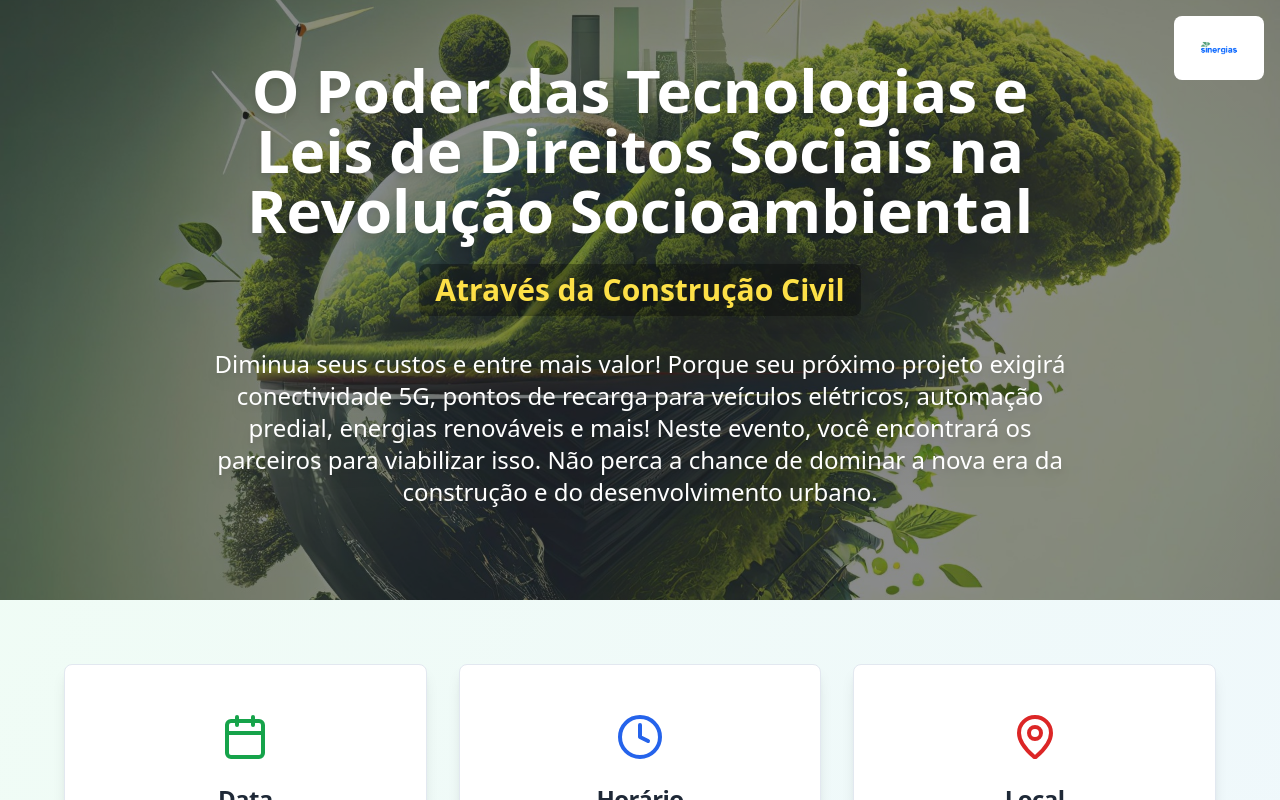
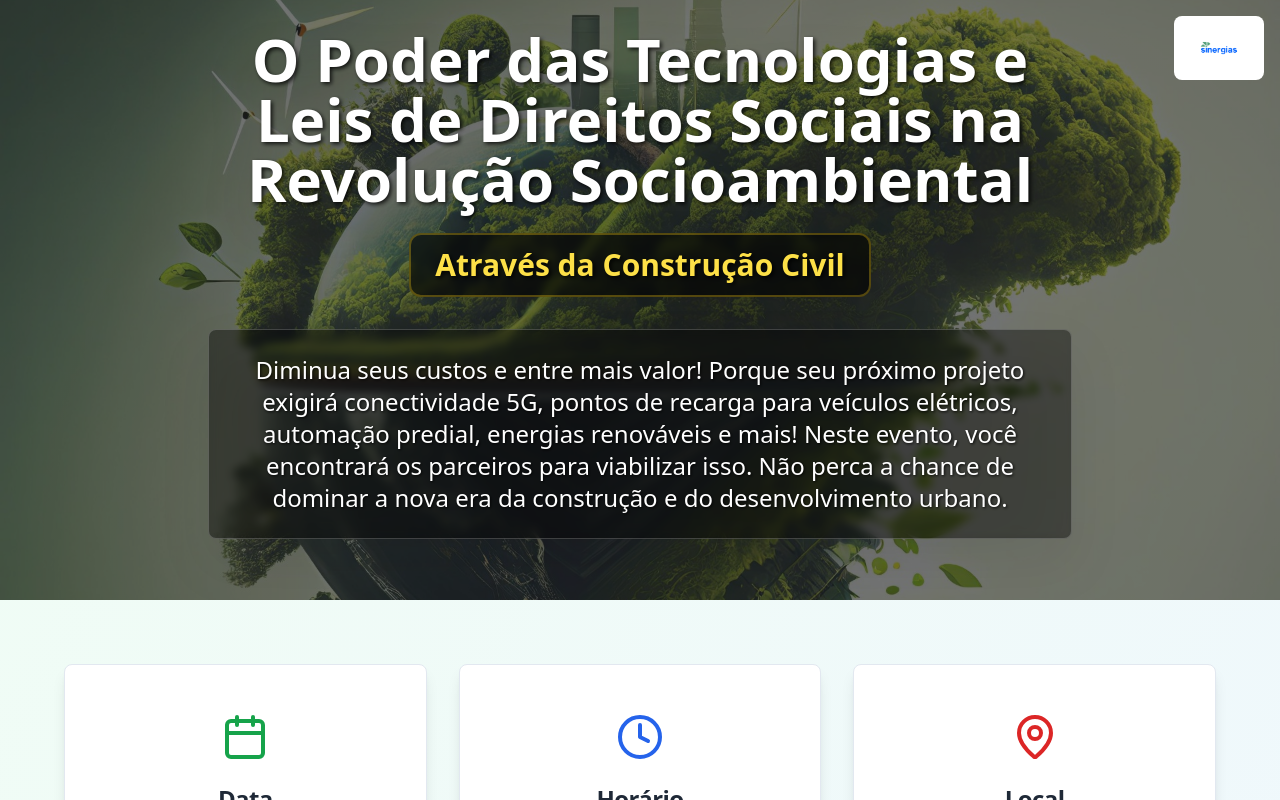
Before and after one commit to Cerebrum-Digitalis/eco-build-summit-2025-12, a React (Vite) app: page / in a window 1280 px wide. Shown: the top 800 px of the page. Built offline with nearby package versions, Linux system fonts and the light colour scheme.

Commit message:
feat: Improve text contrast
Increase text contrast with the background image.

```diff
--- a/src/pages/Index.tsx
+++ b/src/pages/Index.tsx
@@ -50,17 +50,17 @@ const Index = () => {
               backgroundPosition: 'center 25%'
             }}
           >
-            <div className="absolute inset-0 bg-black/50"></div>
+            <div className="absolute inset-0 bg-black/60"></div>
           </div>
 
-          <div className="relative z-10 text-center text-white px-4 max-w-4xl mx-auto">
-            <h1 className="text-4xl md:text-6xl font-bold mb-6 leading-tight drop-shadow-lg">
+          <div className="relative z-20 text-center text-white px-4 max-w-4xl mx-auto">
+            <h1 className="text-4xl md:text-6xl font-bold mb-6 leading-tight text-white drop-shadow-2xl [text-shadow:_2px_2px_4px_rgb(0_0_0_/_80%)] stroke-black stroke-2">
               O Poder das Tecnologias e Leis de Direitos Sociais na Revolução Socioambiental
             </h1>
-            <h2 className="text-2xl md:text-3xl font-semibold mb-8 text-yellow-300 bg-black/30 px-4 py-2 rounded-lg drop-shadow-lg inline-block">
+            <h2 className="text-2xl md:text-3xl font-semibold mb-8 text-yellow-300 bg-black/60 px-6 py-3 rounded-xl drop-shadow-2xl border-2 border-yellow-400/30 backdrop-blur-sm [text-shadow:_2px_2px_4px_rgb(0_0_0_/_90%)] inline-block">
               Através da Construção Civil
             </h2>
-            <p className="text-xl md:text-2xl mb-8 leading-relaxed drop-shadow-lg">
+            <p className="text-xl md:text-2xl mb-8 leading-relaxed text-white drop-shadow-2xl bg-black/40 p-6 rounded-lg backdrop-blur-sm border border-white/20 [text-shadow:_1px_1px_3px_rgb(0_0_0_/_90%)]">
               Diminua seus custos e entre mais valor! Porque seu próximo projeto exigirá conectividade 5G,
               pontos de recarga para veículos elétricos, automação predial, energias renováveis e mais!
               Neste evento, você encontrará os parceiros para viabilizar isso. Não perca a chance de
```
